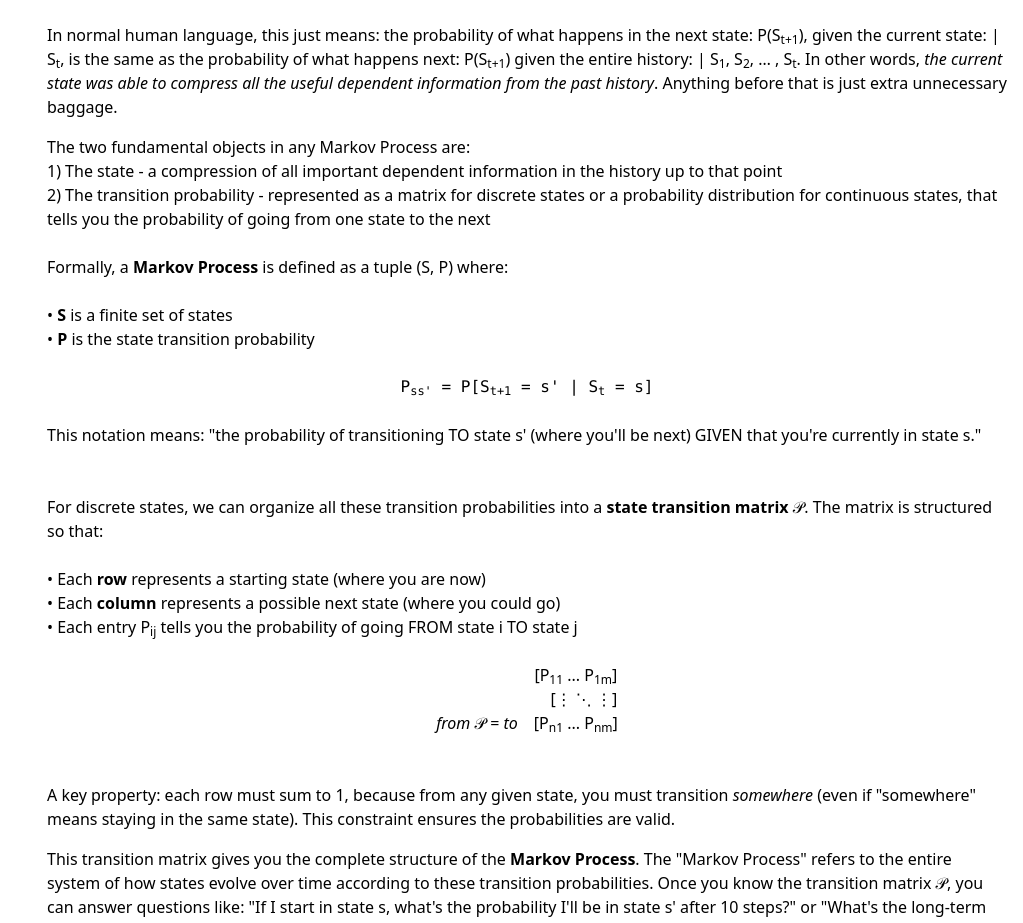
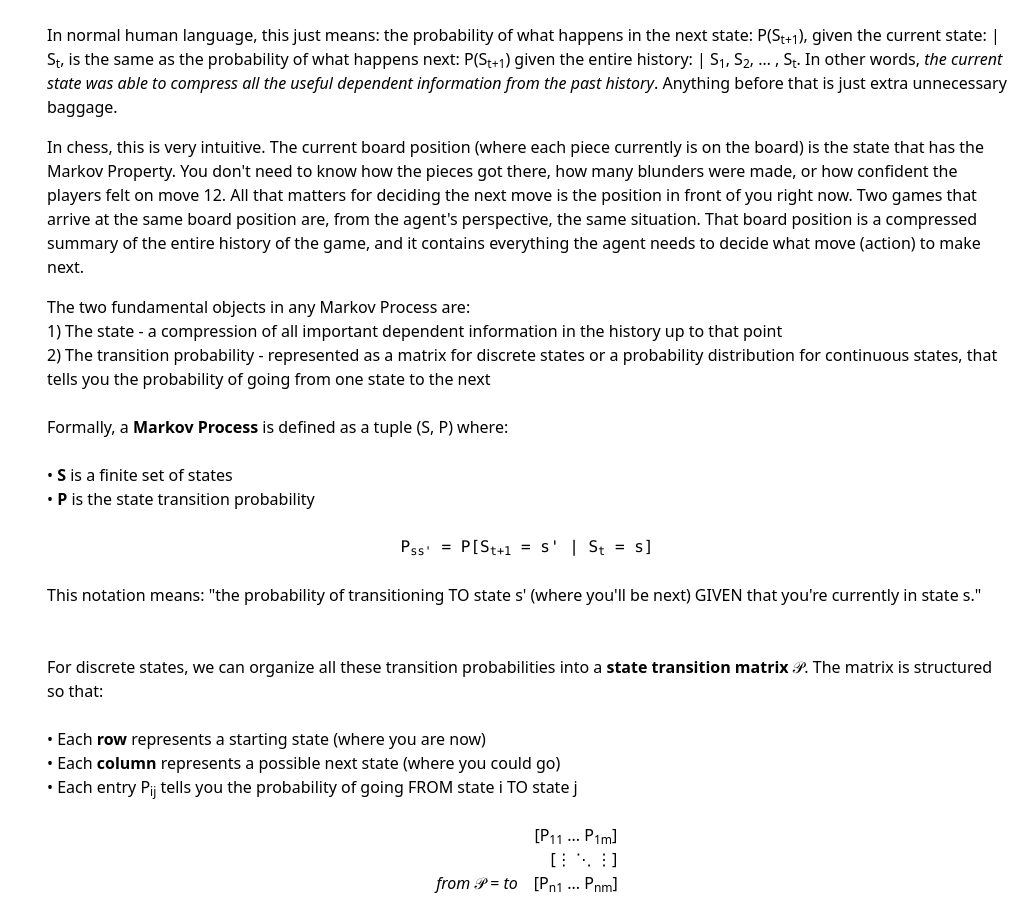
Before and after one commit to WilliamGiammona/learning-ai, a Next.js app: page /reinforcement-learning in a window 1280 px wide. Shown: the part 7780-8703 px from the top of the page, without its empty margins (257-1280 px from the left). Built offline with nearby package versions, Linux system fonts and the light colour scheme.

Commit message:
continuing Markov Decision Processes

```diff
--- a/app/reinforcement-learning/page.tsx
+++ b/app/reinforcement-learning/page.tsx
@@ -818,6 +818,19 @@ export default function ReinforcementLearningPage() {
               </em>
               . Anything before that is just extra unnecessary baggage.
             </p>
+            <p className="mb-4">
+              In chess, this is very intuitive. The current board position
+              (where each piece currently is on the board) is the state that has
+              the Markov Property. You don&apos;t need to know how the pieces
+              got there, how many blunders were made, or how confident the
+              players felt on move 12. All that matters for deciding the next
+              move is the position in front of you right now. Two games that
+              arrive at the same board position are, from the agent&apos;s
+              perspective, the same situation. That board position is a
+              compressed summary of the entire history of the game, and it
+              contains everything the agent needs to decide what move (action)
+              to make next.
+            </p>
             <p className="mb=4">
               The two fundamental objects in any Markov Process are:
               <br />
```
